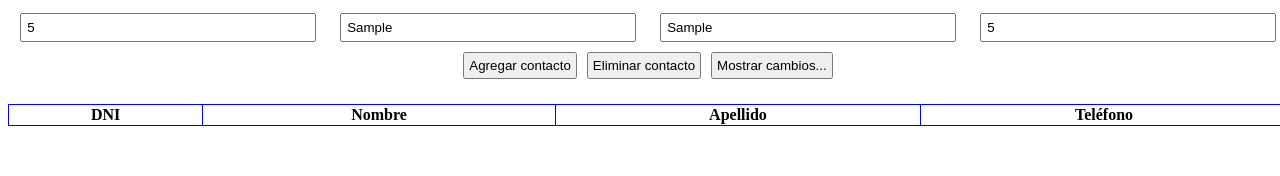
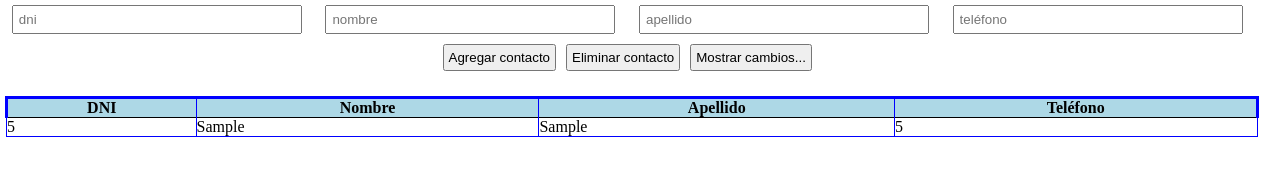
Before and after one commit to efesjotaseles/Modulo-Javascript---Bootcamp-Full-Stack-en-Javascript---Dev-Place---Pair-Programming, a website: page dia 08/index.html in a window 1280 px wide. Both pictures are taken after typing "5", "Sample", "Sample", "5" into the empty fields and a click on the button "Agregar contacto". Drawn offline with Linux system fonts and the light colour scheme.

Commit message:
PP d8 - integracion c html y tabla

```diff
--- a/dia 08/index.html
+++ b/dia 08/index.html
@@ -41,6 +41,9 @@
             <th>Teléfono</th>
           </tr>
         </thead>
+        <tbody class="agendaContent" id="agendaContent">
+
+        </tbody>
       </table>
     </div>
     <script src="main.js"></script>
--- a/dia 08/main.js
+++ b/dia 08/main.js
@@ -5,7 +5,7 @@ const inputTel = document.getElementById("input-tel");
 const buttonAgregar = document.getElementById("agregarContacto");
 const buttonEliminar = document.getElementById("eliminarContacto");
 const buttonMostrar = document.getElementById("mostrarAgenda");
-const tableAgenda = document.getElementById("agenda");
+const tableAgenda = document.getElementById("agendaContent");
 
 let agenda = [];
 
@@ -127,6 +127,12 @@ let menu = () => {
 
 //Agrega!
 buttonAgregar.onclick = () => {
+  if (
+    inputDNI.value &&
+    inputNombre.value &&
+    inputApellido.value &&
+    inputTel.value
+  ) {
     agregarContacto(
       new Contacto(
         inputDNI.value,
@@ -135,13 +141,51 @@ buttonAgregar.onclick = () => {
         inputTel.value
       )
     );
+    inputDNI.value = "";
+    inputNombre.value = "";
+    inputApellido.value = "";
+    inputTel.value = "";
+    actualizarTablaHTML();
+  }
+
 };
 
-//Función a terminar
+buttonEliminar.onclick = () => {
+  eliminarPorDNI(inputDNI.value);
+};
+
+//Lista???
 buttonMostrar.onclick = () => {
-  const node = document.createElement("tr");
-  const textNode = document.createTextNode(agenda[0].dni);
-  node.appendChild(textNode);
-  tableAgenda.appendChild(node);
+  actualizarTablaHTML();
+};
 
-};
+function actualizarTablaHTML() {
+  while (tableAgenda.firstChild) {
+    tableAgenda.removeChild(tableAgenda.lastChild);
+  }
+  agenda.map((contacto) => {
+    const rowNode = document.createElement("tr");
+
+    let cellNode = document.createElement("td");
+    let textNode = document.createTextNode(contacto.dni);
+    cellNode.appendChild(textNode);
+    rowNode.appendChild(cellNode);
+
+    cellNode = document.createElement("td");
+    textNode = document.createTextNode(contacto.nombre);
+    cellNode.appendChild(textNode);
+    rowNode.appendChild(cellNode);
+
+    cellNode = document.createElement("td");
+    textNode = document.createTextNode(contacto.apellido);
+    cellNode.appendChild(textNode);
+    rowNode.appendChild(cellNode);
+
+    cellNode = document.createElement("td");
+    textNode = document.createTextNode(contacto.telefono);
+    cellNode.appendChild(textNode);
+    rowNode.appendChild(cellNode);
+
+    tableAgenda.appendChild(rowNode);
+  });
+}
--- a/dia 08/styles.css
+++ b/dia 08/styles.css
@@ -1,9 +1,10 @@
-body{
-    width: auto;
+*{
+    margin: 0px;
+    padding: 0px;
 }
 
 .flex-container{
-    width: 100%;
+    width: 98%;
     display: flex;
     flex-direction: column;
     flex-wrap: nowrap;
@@ -35,6 +36,8 @@ button{
 }
 
 .agenda{
+    padding: 5px;
+    margin: 5px;
     width: 100%;
     border-style: solid;
     border-color: blue;
@@ -49,3 +52,9 @@ th, td{
     margin: 0px;
     border-color: blue;
 }
+
+thead{
+    background-color: lightblue;
+    border-bottom: 1px;
+    border-style: solid;
+}
```
Lines whose indentation alone changed are shown as unchanged.
